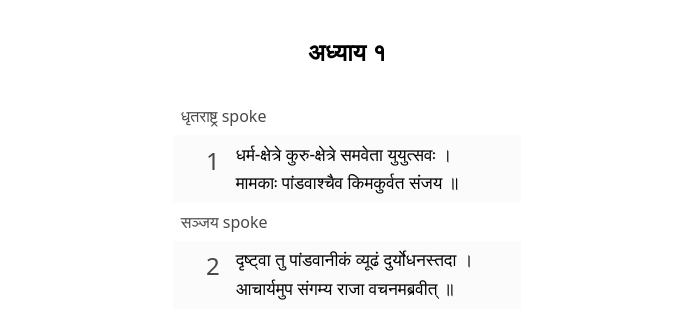
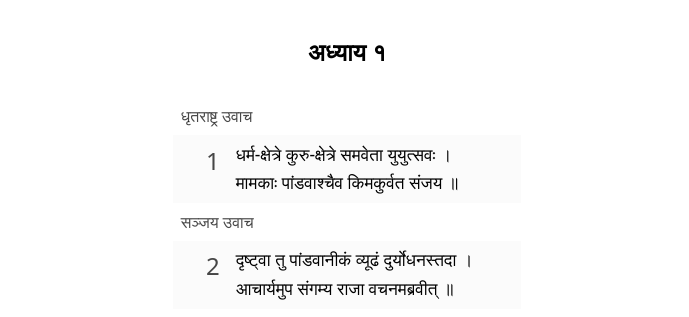
Before and after one commit to prawipra/gs_stage, a Jekyll site: the page built from hin/1.md, in a window 1280 px wide and 900 px high. Shown: the part 202-519 px from the top of the window, without its empty margins (293-982 px from the left). Built offline with Jekyll 4.4.1, drawn with Linux system fonts in a browser that asks for light colours.

Commit message:
ren `spoke` key to `uwacha`

```diff
--- a/_includes/chapter_content.html
+++ b/_includes/chapter_content.html
@@ -25,8 +25,8 @@
 {% capture san_xlit_lang_attr %}san-{{ page_lang_data.script }}-{{ page_lang_data.region }}{% endcapture %}
 {% capture san_xlit_eng_attr %}eng-{{ eng_lang_data.script }}-{{ eng_lang_data.region }}{% endcapture %}
 
-{% assign eng_phrase_spoke = site.data.phrases.spoke.eng | default: "spoke" %}
-{% assign phrase_spoke = site.data.phrases.spoke[lang] | default: eng_phrase_spoke %}
+{% assign eng_phrase_uwacha = site.data.phrases.uwacha.eng | default: "spoke" %}
+{% assign phrase_uwacha = site.data.phrases.uwacha[lang] | default: eng_phrase_uwacha %}
 
 {% assign speaker_data = site.data.speakers %}
 
@@ -51,13 +51,13 @@
     {% else %}
       {% assign speaker_name = speaker_key | capitalize %}
       {% assign speaker_name_lang = san_xlit_eng_attr %}
-      {% assign phrase_spoke = eng_phrase_spoke %}
+      {% assign phrase_uwacha = eng_phrase_uwacha %}
     {% endif %}
 
     <tr class="verse-speaker" style="font-weight: 500;">
       <td colspan="2">
         <span lang="">{{ speaker_name }}</span>
-        <span lang="">{{ phrase_spoke }}</span>
+        <span lang="">{{ phrase_uwacha }}</span>
       </td>
     </tr>
   {% endif %}
```
